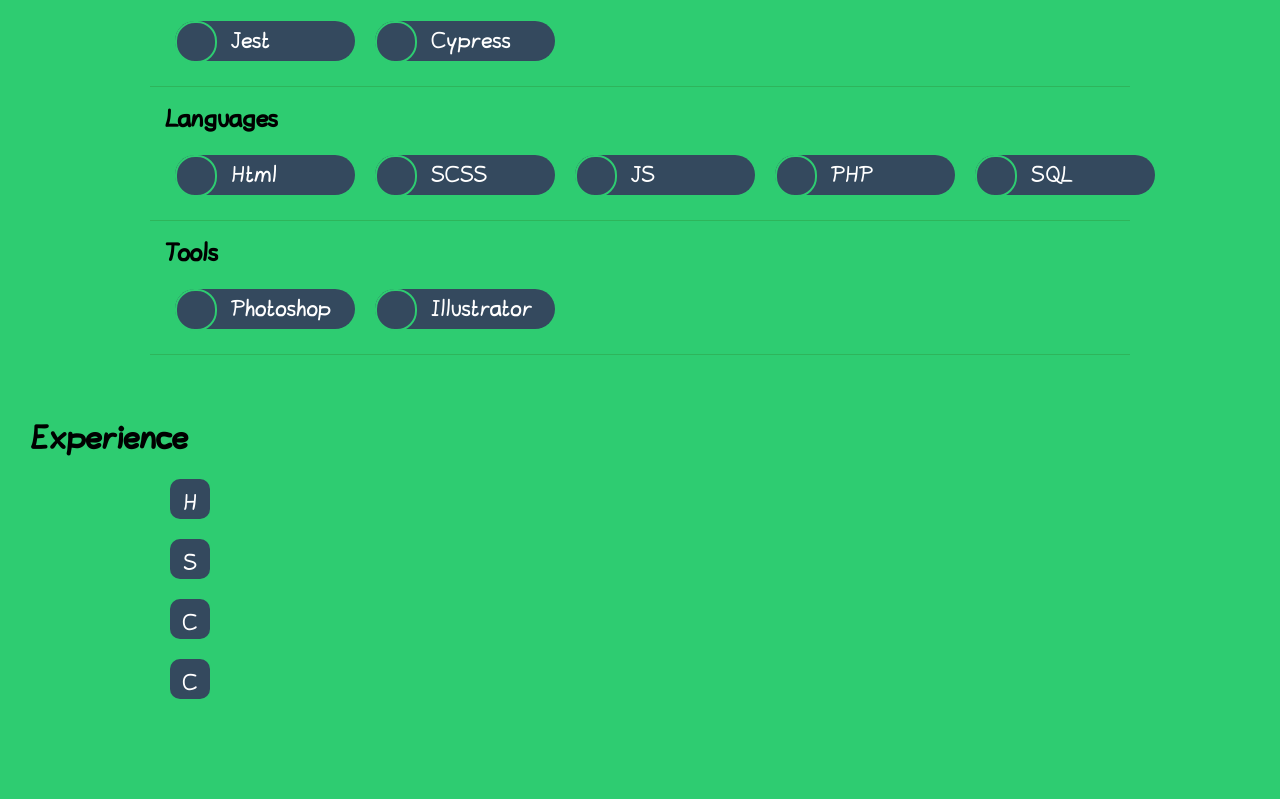
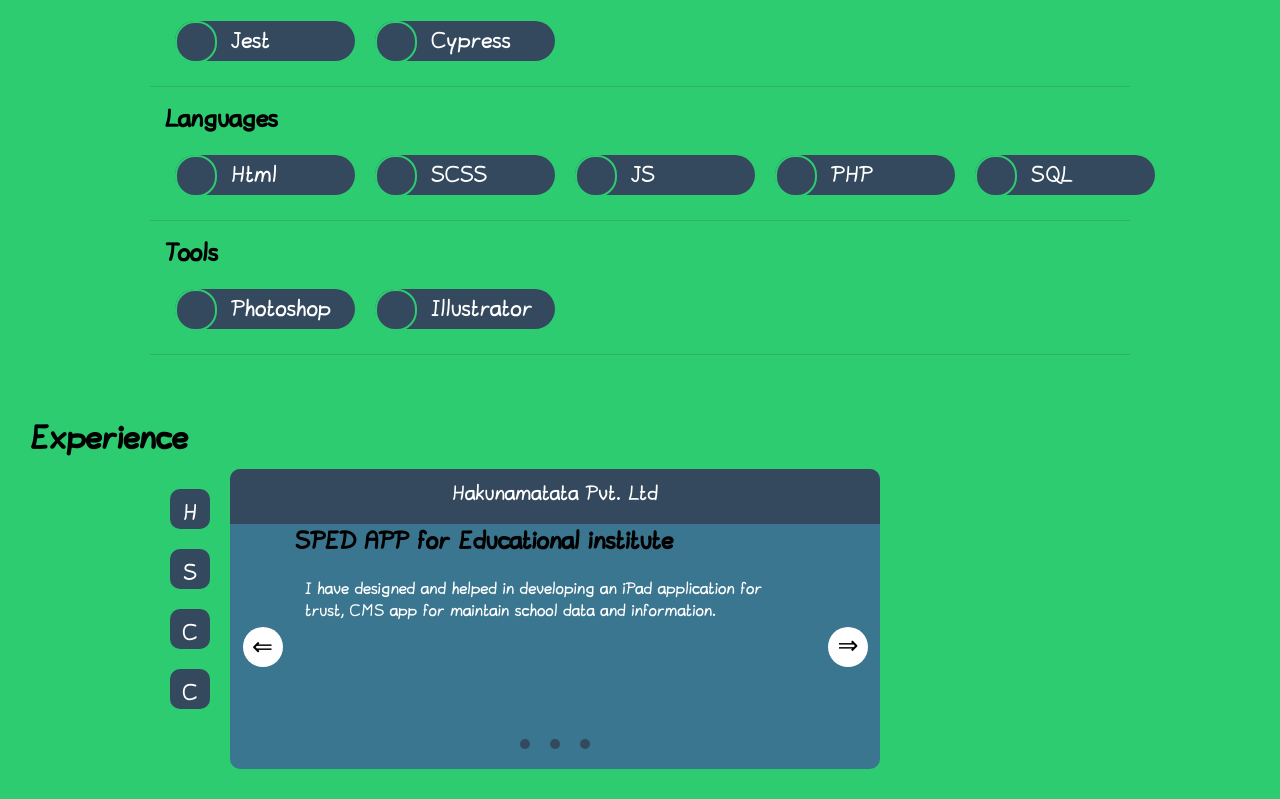
Before and after one commit to arulmozhimanikandan/arul.nl, an Angular app: page / in a window 1280 px wide. Shown: the part 660-1459 px from the top of the page. Before the commit the page ends 1409 px from the top, so only its background shows below. Built offline with nearby package versions, Linux system fonts and the light colour scheme.

Commit message:
add panel and pagination

```diff
--- a/src/app/app.component.css
+++ b/src/app/app.component.css
@@ -2,3 +2,6 @@
   max-width: 980px;
   margin: auto;
 }
+.flex-container{
+  display: flex;
+}
--- a/src/app/app.component.html
+++ b/src/app/app.component.html
@@ -2,12 +2,17 @@
 <div class="container">
   <h1>Skills & tools</h1>
   <div class="max-content-container">
-  <app-skills *ngFor="let skill of profile.skills" [skills]="skill"></app-skills>
+    <app-skills *ngFor="let skill of profile.skills" [skills]="skill"></app-skills>
   </div>
 </div>
 <div class="container">
   <h1>Experience</h1>
   <div class="max-content-container">
-  <app-tile *ngFor="let project of profile.experience" [tile]="project"></app-tile>
+    <div class="flex-container">
+      <div>
+        <app-tile *ngFor="let project of profile.experience" [tile]="project" (click)="selectEmployer(project)"></app-tile>
+      </div>
+      <app-panel [experience]="selectedEmployer"></app-panel>
+    </div>
   </div>
 </div>
--- a/src/app/app.component.ts
+++ b/src/app/app.component.ts
@@ -8,9 +8,10 @@
 })
 export class AppComponent implements OnInit{
   title = 'arulNL';
+  selectedEmployer: {} = profile.experience[0];
   profile: {
     experience: [];
-    skills:[];
+    skills: [];
     header: {};
   };
 
@@ -18,7 +19,11 @@
   }
   ngOnInit(): void {
     // @ts-ignore
-    this.profile = profile.default
-    console.log(this.profile.experience)
+    this.profile = profile.default;
   }
+
+  selectEmployer(data) {
+    this.selectedEmployer = data;
+  }
+
 }
--- a/src/app/app.module.ts
+++ b/src/app/app.module.ts
@@ -7,6 +7,8 @@
 import { BorderComponent } from './border/border.component';
 import { SkillComponent } from './skill/skill.component';
 import { TileComponent } from './tile/tile.component';
+import { PanelComponent } from './panel/panel.component';
+import { PaginationComponent } from './pagination/pagination.component';
 
 @NgModule({
   declarations: [
@@ -15,7 +17,9 @@
     SkillsComponent,
     BorderComponent,
     SkillComponent,
-    TileComponent
+    TileComponent,
+    PanelComponent,
+    PaginationComponent
   ],
   imports: [
     BrowserModule
--- /dev/null
+++ b/src/app/pagination/pagination.component.css
@@ -0,0 +1,18 @@
+.pagination-container{
+  display: flex;
+  justify-content: center;
+}
+.dot {
+  width: 10px;
+  height:10px;
+  border-radius: 5px;
+  background: #34495E;
+  margin: 0 10px;
+}
+
+.selectedDots {
+  width: 20px;
+  height:20px;
+  border-radius: 10px;
+  background: #34495E;
+}
--- /dev/null
+++ b/src/app/pagination/pagination.component.html
@@ -0,0 +1,3 @@
+<div class="pagination-container">
+  <span class="dot" *ngFor="let project of projects"></span>
+</div>
--- /dev/null
+++ b/src/app/pagination/pagination.component.ts
@@ -0,0 +1,16 @@
+import {Component, Input, OnInit} from '@angular/core';
+
+@Component({
+  selector: 'app-pagination',
+  templateUrl: './pagination.component.html',
+  styleUrls: ['./pagination.component.css']
+})
+export class PaginationComponent implements OnInit {
+
+  @Input() projects: [];
+  constructor() { }
+
+  ngOnInit() {
+  }
+
+}
--- /dev/null
+++ b/src/app/panel/panel.component.css
@@ -0,0 +1,87 @@
+.panel-container {
+  width: 650px;
+  height: 300px;
+  background: #3a768f;
+  border-radius: 10px;
+
+}
+.header {
+  width: 100%;
+  height:55px;
+  background: #34495E;
+  border-top-left-radius: 10px;
+  border-top-right-radius: 10px;
+}
+
+.header-title {
+  display: block;
+  font-family: 'laviregular';
+  color: #fff;
+  font-size: 20px;
+  padding: 10px;
+  text-align: center;
+}
+.content-container {
+  display: flex;
+}
+
+.left-arrow {
+  width: 10%;
+  height: 245px;
+  display: flex;
+  align-items: center;
+  justify-content: center;
+}
+.description-container {
+  width: 80%;
+  height: 245px;
+}
+.right-arrow {
+  width: 10%;
+  height: 245px;
+  display: flex;
+  align-items: center;
+  justify-content: center;
+}
+
+.right-arrow .arrow {
+  transform: rotate(180deg);
+}
+
+.arrow{
+  width: 40px;
+  height: 40px;
+  display: block;
+  background: #fff;
+  border-radius: 20px;
+  cursor: pointer;
+}
+.arrow:after {
+  content: "\21D0";
+  font-size: 25px;
+  display: flex;
+  height: 40px;
+  align-items: center;
+  justify-content: center;
+}
+
+.counter {
+  width: 100%;
+  height: 30px;
+}
+.content{
+  height: 215px;
+}
+.stack{
+  width: 100%;
+  height: 50px;
+}
+.description{
+  display: block;
+  height: 160px;
+  overflow-x: auto;
+  margin: 0;
+  font-family: 'laviregular';
+  color: #fff;
+  padding: 10px;
+}
--- /dev/null
+++ b/src/app/panel/panel.component.html
@@ -0,0 +1,23 @@
+<div class="panel-container">
+  <div class="header">
+    <span class="header-title">{{experience.name}}</span>
+  </div>
+  <div class="content-container">
+    <div class="left-arrow">
+      <span class="arrow"></span>
+    </div>
+    <div class="description-container">
+      <div class="content">
+        <h2>{{experience.projects[0].name}}</h2>
+        <p class="description">{{experience.projects[0].Description}}</p>
+      <div class="stack"></div>
+      </div>
+      <div class="counter">
+        <app-pagination [projects]="experience.projects"></app-pagination>
+      </div>
+    </div>
+    <div class="right-arrow">
+      <span class="arrow"></span>
+    </div>
+  </div>
+</div>
--- /dev/null
+++ b/src/app/panel/panel.component.ts
@@ -0,0 +1,19 @@
+import {Component, Input, OnInit} from '@angular/core';
+
+@Component({
+  selector: 'app-panel',
+  templateUrl: './panel.component.html',
+  styleUrls: ['./panel.component.css']
+})
+export class PanelComponent implements OnInit {
+
+  @Input() experience: {
+    projects: [];
+    name: string;
+  };
+  constructor() { }
+
+  ngOnInit() {
+  }
+
+}
--- a/src/app/tile/tile.component.css
+++ b/src/app/tile/tile.component.css
@@ -10,4 +10,5 @@
   align-content: center;
   text-align: center;
   padding-top: 5PX;
+  cursor: pointer;
 }
```
Also changed, not shown: src/app/skill/skill.component.ts (line endings or trailing spaces), 2 other files (tests, documents, lock files or other folders).
